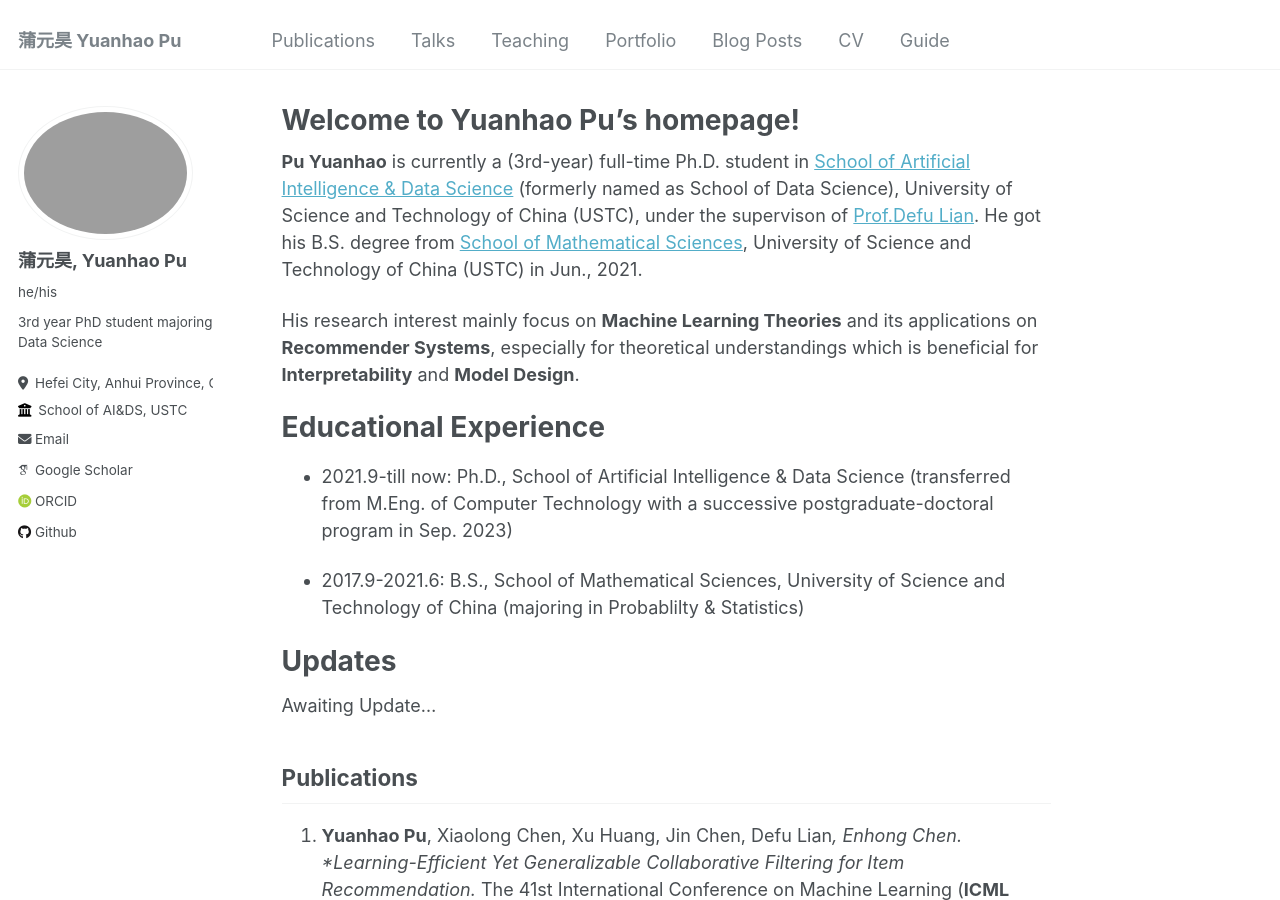
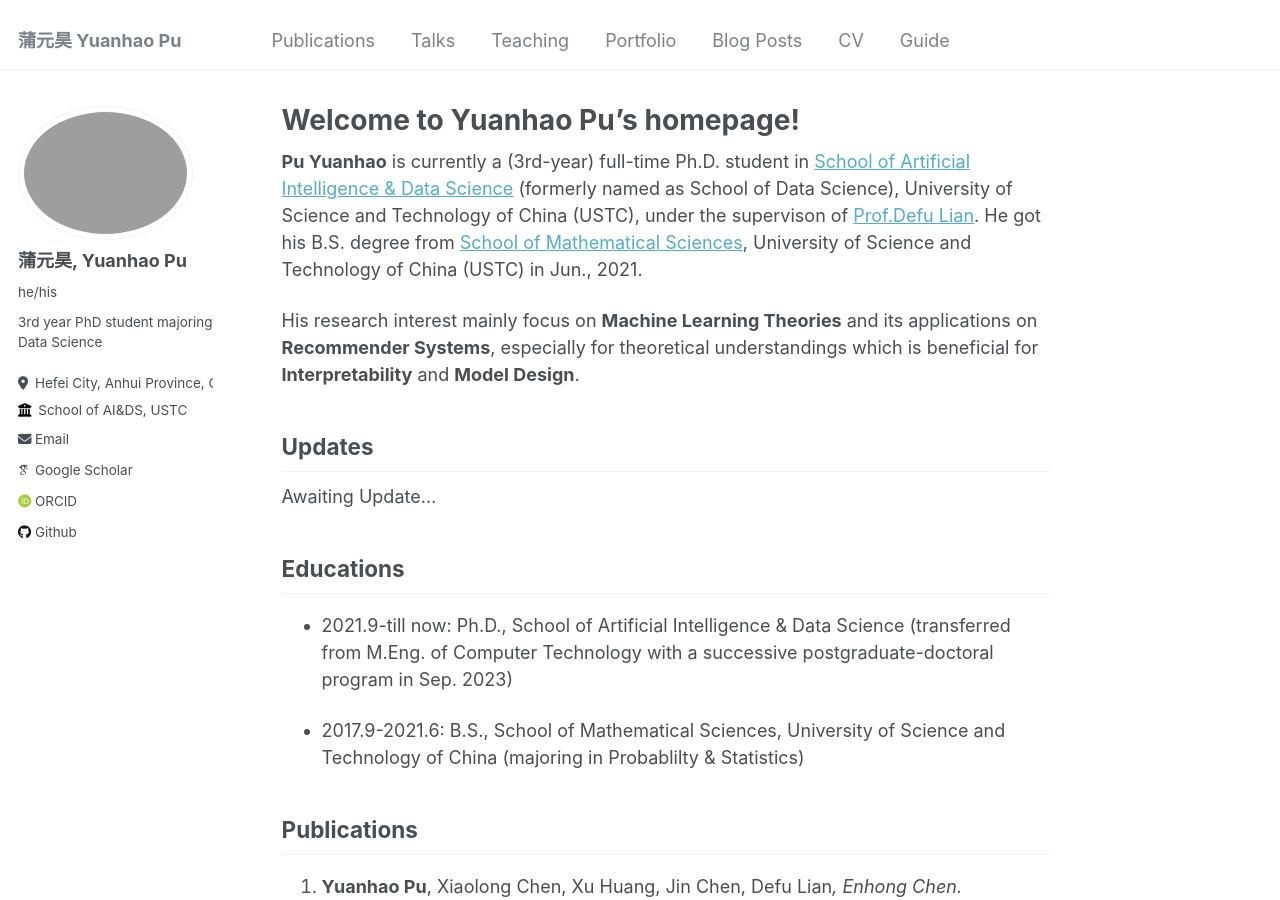
Before and after one commit to yuanhao53/yuanhao53.github.io, a Jekyll site: the page built from _pages/about.md, in a window 1280 px wide and 900 px high. Built offline with Jekyll 4.4.1, drawn with Linux system fonts in a browser that asks for light colours; some web fonts are replaced.

Commit message:
Update about.md

```diff
--- a/_pages/about.md
+++ b/_pages/about.md
@@ -12,15 +12,16 @@ redirect_from:
 
 His research interest mainly focus on **Machine Learning Theories** and its applications on **Recommender Systems**, especially for theoretical understandings which is beneficial for **Interpretability** and **Model Design**.
 
-Educational Experience
-======
+Updates
+------
+Awaiting Update...
+
+Educations
+------
 - 2021.9-till now: Ph.D., School of Artificial Intelligence & Data Science (transferred from M.Eng. of Computer Technology with a successive postgraduate-doctoral program in Sep. 2023)
 
 - 2017.9-2021.6: B.S., School of Mathematical Sciences, University of Science and Technology of China (majoring in Probablilty & Statistics)
 
-Updates
-======
-Awaiting Update...
 
 Publications
 ------
```
